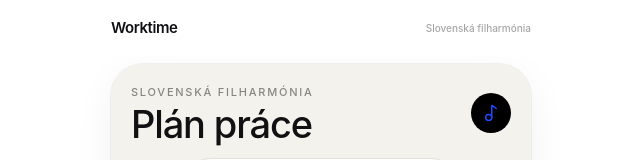
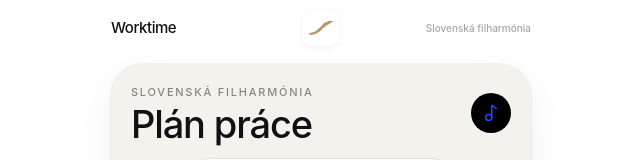
Before and after one commit to juribaci-netizen/harmonic-glow, a Next.js app: page /schedule in a window 1280 px wide. Shown: the top 160 px of the page, without its empty margins (319-959 px from the left). Built offline with nearby package versions, Linux system fonts and the light colour scheme.

Commit message:
Place Worktime gold logo in center of top navigation

```diff
--- a/components/app-shell.tsx
+++ b/components/app-shell.tsx
@@ -23,8 +23,11 @@ export function AppShell({ children }: { children: ReactNode; user: { name: stri
     <div className="min-h-svh bg-white">
       <div className="mx-auto min-h-svh w-full max-w-[460px]">
         <header className="sticky top-0 z-30 bg-white/84 pt-[env(safe-area-inset-top)] backdrop-blur-2xl">
-          <div className="flex h-14 items-center justify-between px-5">
-            <p className="text-[15px] font-semibold tracking-[-.03em]">Worktime</p>
+          <div className="relative flex h-14 items-center justify-between px-5">
+            <p className="text-[15px] font-medium tracking-[-.03em]">Worktime</p>
+            <Link href="/" aria-label="Worktime" className="absolute left-1/2 top-1/2 flex h-9 w-9 -translate-x-1/2 -translate-y-1/2 items-center justify-center overflow-hidden rounded-[10px] bg-white shadow-[0_2px_10px_rgba(0,0,0,.06)]">
+              <img src="/icon.svg" alt="" className="h-full w-full" />
+            </Link>
             <a href="https://filharmonia.sk/" target="_blank" rel="noreferrer" className="text-[10px] font-medium text-black/35 transition-opacity hover:opacity-60">Slovenská filharmónia</a>
           </div>
         </header>
```
